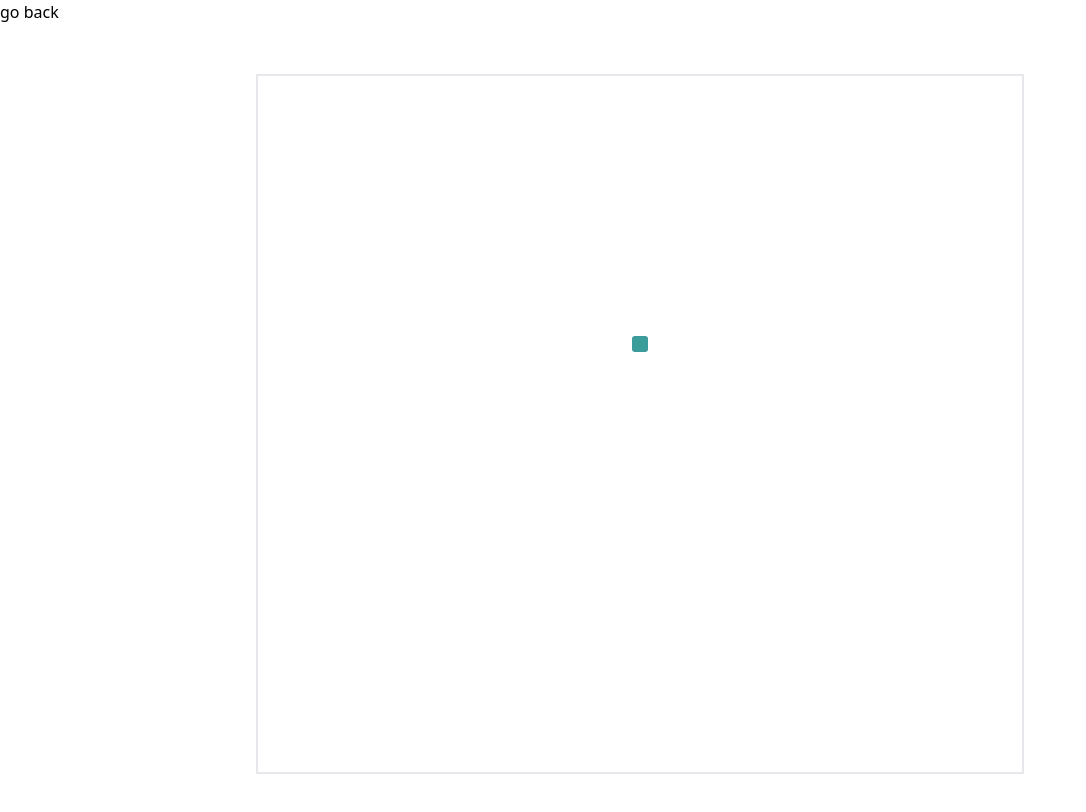
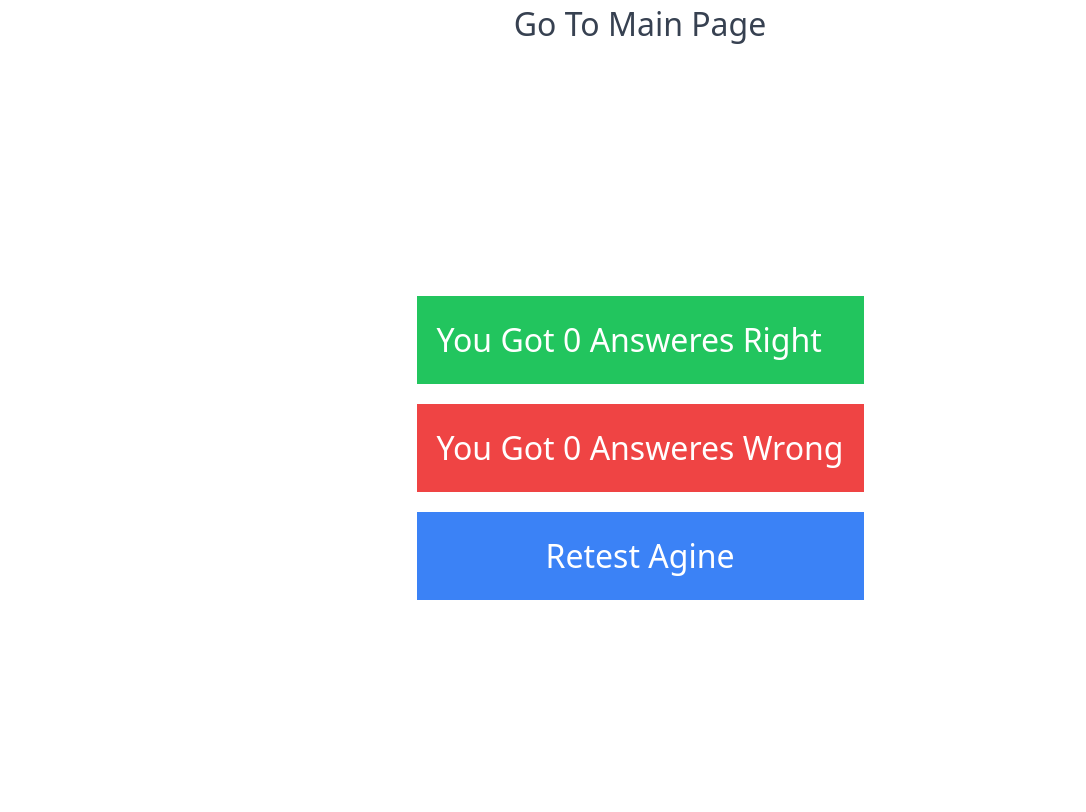
Before and after one commit to vindexTOS/react-question-quizz, a React (Vite) app: page /questions in a window 1280 px wide. Shown: the top 812 px of the page, without its empty margins (0-1086 px from the left). Built offline with nearby package versions, Linux system fonts and the light colour scheme.

Commit message:
new questions

```diff
--- a/src/components/MainPage.tsx
+++ b/src/components/MainPage.tsx
@@ -15,10 +15,10 @@ const MainPage = () => {
     mainDiv: `flex items-center justify-center w-[100vw]  max_sm:py-10  h-[100%] py-10 flex-col gap-10  overflox-x-hidden `,
     img: ` w-[60%]  max_sm:h-[300px]  h-[600px] max_md:w-[90%] boxshaddow rounded-[5px]`,
     btn: `w-[60%] max_md:w-[90%] h-[2.5rem] bg-[#3d9d9b] rounded-[5px] text-white font-bold hover:bg-[#348582] flex items-center justify-center text-center`,
-    inputDiv: `w-[60%] flex flex-col items-center gap-5 `,
+    inputDiv: `w-[60%]  max_Xll:w-[80%]  flex flex-col items-center gap-5 `,
     header: `text-[1.2rem] font-bold text-gray-400`,
     numberOfQuestions: `text-[1.2rem] text-green-600 font-bold w-[15rem] gap-2`,
-    pracitsDiv: `w-[50%]  gap-5 flex items-center justify-center flex-col outline-[1px] outline outline-gray-200 p-5   rounded-[35px] `,
+    pracitsDiv: `w-[50%] max_Xll:w-[100%]  gap-5 flex items-center justify-center flex-col outline-[1px] outline outline-gray-200 p-5 rounded-[35px] `,
     input: `w-[100%]`,
     linkBtnWrapper: `w-[100%] flex items-center justify-center gap-4`,
   }
@@ -44,7 +44,6 @@ const MainPage = () => {
               You Need To Practise
             </h1>
             <div className={style.linkBtnWrapper}>
-              {' '}
               <button className={style.btn} onClick={goToPractise}>
                 Practise Now
               </button>
--- a/src/components/NavBar.tsx
+++ b/src/components/NavBar.tsx
@@ -3,8 +3,10 @@ import { Link } from 'react-router-dom'
 
 const NavBar = () => {
   return (
-    <nav>
-      <Link to="/">go back</Link>
+    <nav className="flex items-center justify-center w-[100%] ">
+      <Link className="text-[2rem] text-gray-700" to="/">
+        Go To Main Page
+      </Link>
     </nav>
   )
 }
--- a/src/components/Questions.tsx
+++ b/src/components/Questions.tsx
@@ -1,6 +1,7 @@
-import React, { Reducer, useReducer } from 'react'
+import React, { Reducer, useReducer, useState } from 'react'
 import { Link } from 'react-router-dom'
 import { UseQuestionContext } from './context'
+import QuestionsDone from './QuestionsDone'
 import { motion as m } from 'framer-motion'
 type Action = {
   type: string
@@ -56,7 +57,10 @@ const Questions = () => {
     newIndexBoolean[index] = false
     setIndexBoolean(newIndexBoolean)
   }
-
+  //correct wrong counter
+  const [countWrong, setCountWrong] = useState<number>(0)
+  const [countCorrect, setCountCorrect] = useState<number>(0)
+  // btn disable
   const [btnDisable, setBtnDisable] = React.useState<boolean>(false)
   const [nextPage, setNextPage] = React.useState<boolean>(false)
   const clickHandle = (val: string, index: number) => {
@@ -69,6 +73,7 @@ const Questions = () => {
 
       setBtnDisable(!btnDisable)
       setNextPage(!nextPage)
+      setCountCorrect(countCorrect + 1)
       dispatch({ type: 'btnNext' })
     } else if (val !== data[state.index].correct) {
       newcorrect[index] = 'bg-red-600 text-white'
@@ -77,7 +82,9 @@ const Questions = () => {
       setBtnDisable(!btnDisable)
       setNextPage(!nextPage)
       dispatch({ type: 'btnNext' })
+      setCountWrong(countWrong + 1)
     }
+    console.log(countWrong, countCorrect)
   }
   const style = {
     mainDiv: `w-[100%]   h-[100vh] flex items-center justify-center   `,
@@ -103,6 +110,7 @@ const Questions = () => {
   const findPractise = practiceData.find(
     (val: any) => val.question === data[state.index]?.question,
   )
+  if (shuffledAnsweres) {
     return (
       <div className={style.mainDiv}>
         {!findPractise && state.next && (
@@ -136,7 +144,9 @@ const Questions = () => {
                     onMouseOver={() => onDivHover(i)}
                     onMouseLeave={() => onMouseLeftIndex(i)}
                     disabled={btnDisable}
-                  onClick={() => clickHandle(val, i)}
+                    onClick={() => {
+                      clickHandle(val, i)
+                    }}
                     className={style.btn}
                   >
                     {val}
@@ -156,6 +166,9 @@ const Questions = () => {
         </div>
       </div>
     )
+  } else {
+    return <QuestionsDone countWrong={countWrong} countCorrect={countCorrect} />
+  }
 }
 
 export default Questions
--- /dev/null
+++ b/src/components/QuestionsDone.tsx
@@ -0,0 +1,35 @@
+import React, { FC } from 'react'
+import { useNavigate } from 'react-router-dom'
+type QuestoinDoneProp = {
+  countWrong: number
+  countCorrect: number
+}
+const QuestionsDone: FC<QuestoinDoneProp> = ({ countWrong, countCorrect }) => {
+  const style = {
+    mainDiv: `w-[100vw] h-[100vh] flex items-center justify-center`,
+    headerDiv: `flex flex-col gap-5`,
+    header: `text-white p-5 text-[2rem] `,
+  }
+
+  const navigate = useNavigate()
+  return (
+    <div className={style.mainDiv}>
+      <div className={style.headerDiv}>
+        <h1 className={`${style.header} bg-green-500`}>
+          You Got {countCorrect} Answeres Right
+        </h1>
+        <h1 className={`${style.header} bg-red-500`}>
+          You Got {countWrong} Answeres Wrong
+        </h1>
+        <button
+          className={`${style.header} bg-blue-500 hover:bg-blue-300`}
+          onClick={() => navigate('/')}
+        >
+          Retest Agine
+        </button>
+      </div>
+    </div>
+  )
+}
+
+export default QuestionsDone
--- a/src/data/data.tsx
+++ b/src/data/data.tsx
@@ -194,9 +194,9 @@ const questions: Questions[] = [
   },
   {
     question: `How do you optimize a website's performance?`,
-    correct: `reduce https requests, compress img size make it webpg instad of jpg`,
+    correct: `reduce https requests, compress img size make it webpg instad of jpg, use memo(),useMemo() and/or useCallback() hooks from React`,
     answers: [
-      `reduce https requests, compress img size make it webpg instad of jpg`,
+      `reduce https requests, compress img size make it webpg instad of jpg, use memo(),useMemo() and/or useCallback() hooks from React`,
       `by installing state managment library Redux`,
       `by using yarn instad of npm for installing react`,
     ],
@@ -229,6 +229,45 @@ const questions: Questions[] = [
       `div is block element so it takes up whole width of the screen span is inline elment so it take less place possible`,
       `span cant be animated`,
       `span can only be used inside of the text teg elments such as p or h1 tegs`,
+    ],
+    lvl: `easy`,
+  },
+  {
+    question: `What is the difference between Element and Component? `,
+    correct: `An element is a object describing what you want to appear on the screen in therms of the DOM nodes or other componets, element can containe other elements in their props , after its creation it cannot be  mutated, Whereas a component  can be declaraed in serveral different ways. it can be a class or function that will return JSX tree`,
+    answers: [
+      `An element is a object describing what you want to appear on the screen in therms of the DOM nodes or other componets, element can containe other elements in their props , after its creation it cannot be  mutated, Whereas a component  can be declaraed in serveral different ways. it can be a class or function that will return JSX tree`,
+      `An element is an HTML tag while component is CSS class`,
+      `An element can be created inside of the function or class , element can containe other elements in their props , after its creation it can be  mutated, Whereas a component  can be declaraed  only at top level once and it returns DOM node`,
+    ],
+    lvl: `hard`,
+  },
+  {
+    question: `How to create components in React?`,
+    correct: `There is two ways to create React components,either with defineing pure JS functional component that takes props and returns JSX or ES6 class component`,
+    answers: [
+      `There is two ways to create React components,either with defineing pure JS functional component that takes props and returns JSX or ES6 class component`,
+      `There is two ways to create React component, either with calling document.getElementById or document.getElementByClass  `,
+      `By creating a reducer function and returning JSX from it while passing props through action.payload`,
+    ],
+    lvl: `easy`,
+  },
+  {
+    question: `When to use a Class Component over a Function Component?`,
+    correct: `If you need a React functionality whose Function component equivalent is not present yet, like Error Boundaries.`,
+    answers: [
+      `If you need a React functionality whose Function component equivalent is not present yet, like Error Boundaries.`,
+      `To do server side rendering`,
+      `If you are trying to avoide using useEFfect`,
+    ],
+    lvl: `easy`,
+  },
+  {
+    question: `What is state in React? `,
+    correct: `State is an object that holds some information that may change over the lifetime of the component, whenever the state object changes, the component re-renders.`,
+    answers: [
+      `State is an object that holds some information that may change over the lifetime of the component, whenever the state object changes, the component re-renders.`,
+      `State is an array that holds some JSX elements that may change over the lifetime of the component, whenever the state array changes, the DOM re-renders.`,
     ],
     lvl: `easy`,
   },
```
Lines whose indentation alone changed are shown as unchanged.
